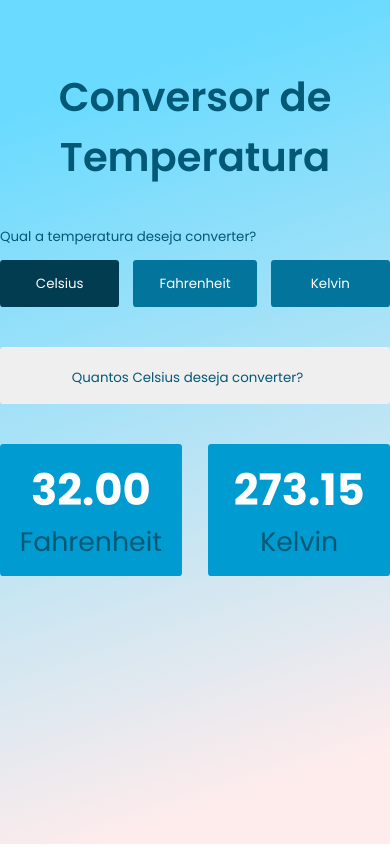
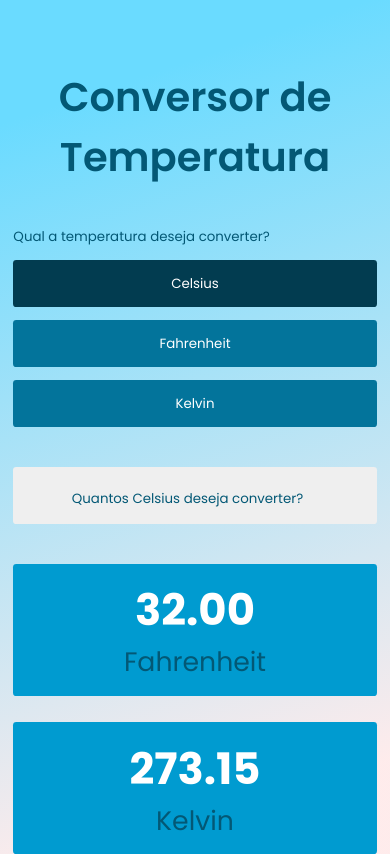
Before and after one commit to rafael-araujo-reis/conversor-temperatura, a React (Create React App) app: page / in a window 390 px wide. Built offline with nearby package versions, Linux system fonts and the light colour scheme.

Commit message:
Responsividade

```diff
--- a/src/components/Dashboard/styles.ts
+++ b/src/components/Dashboard/styles.ts
@@ -36,12 +36,19 @@ export const Container = styled.section`
             font-size: 1rem;
         }
     }
+    @media (max-width: 420px) {
+        margin: 0 1rem;
+    }
 `
 
 export const Context = styled.div`
     display: grid;
     grid-template-columns: repeat(3, 1fr);
     gap: 1rem;
+
+    @media (max-width: 420px) {
+        grid-template-columns: 1fr;
+    }
 `
 
 export const RadioBox = styled.button<RadioBoxProps>`
--- a/src/components/Summary/styles.ts
+++ b/src/components/Summary/styles.ts
@@ -9,7 +9,11 @@ export const Container = styled.section`
     display: grid;
     grid-template-columns: 1fr 1fr;
     gap: 2rem;
-`
+
+    @media (max-width: 720px) {
+        grid-template-columns: 1fr;
+    }
+    `
 
 export const CardContext = styled.div`
     background-color: var(--light-blue);
@@ -18,6 +22,10 @@ export const CardContext = styled.div`
     font-weight: 400;
 
     border-radius: 0.25rem;
+
+    @media (max-width: 720px) {
+        margin: 0 1rem;
+    }
 
     h2{
         font-size: 3.25rem;
--- a/src/hooks/index.tsx
+++ b/src/hooks/index.tsx
@@ -82,11 +82,11 @@ export function TemperatureProvider({ children }: TemperatureProviderProps) {
             celsius = (fahrenheit - 32) * 5 / 9;
             kelvin = (fahrenheit - 32) * 5 / 9 + 273.15;
 
-            setTemperatureConvertOne(celsius);
-            setTypeTemperatureConvertOne('Celsius');
+            setTemperatureConvertOne(kelvin);
+            setTypeTemperatureConvertOne('Kelvin');
 
-            setTemperatureConvertTwo(kelvin);
-            setTypeTemperatureConvertTwo('Kelvin');
+            setTemperatureConvertTwo(celsius);
+            setTypeTemperatureConvertTwo('Celsius');
 
 
             console.log(`fahrenheit ${fahrenheit} -> celsius ${celsius} kelvin ${kelvin}`)
```
